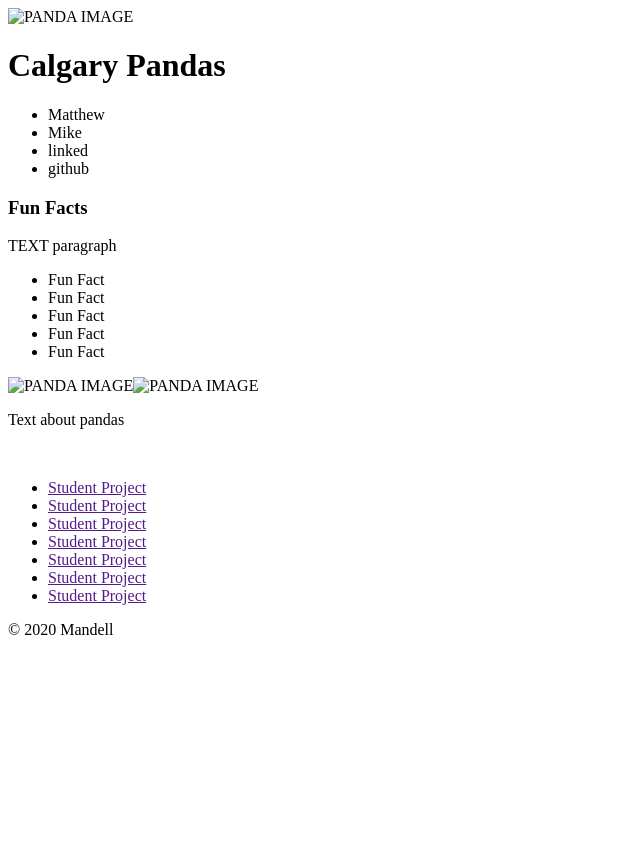
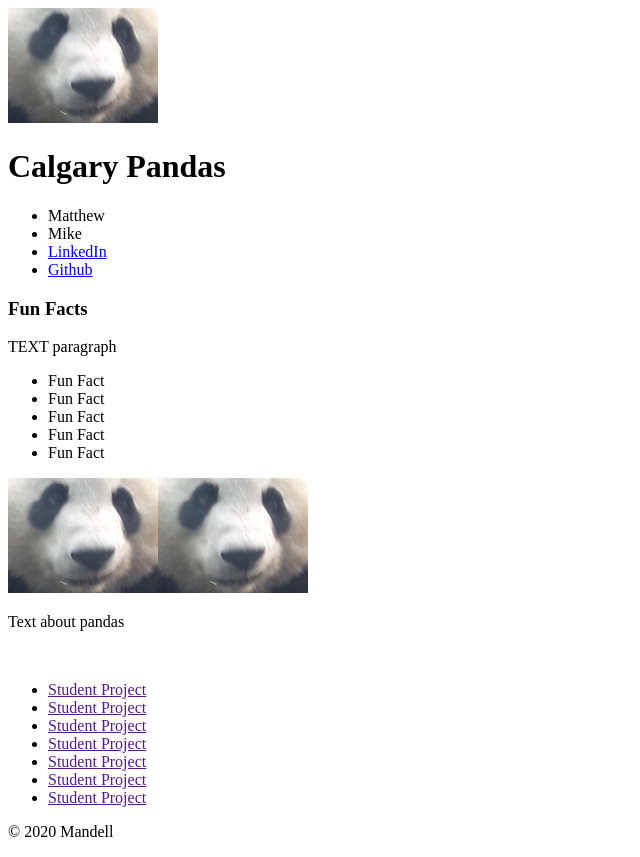
Before and after one commit to DaddyBearSEA/class-project, a plain HTML site: page index.html in a window 1280 px wide. Shown: the whole page, without its empty margins (0-640 px from the left). Before the commit the page ends 800 px from the top, so only its background shows below. Drawn offline with Linux system fonts and the light colour scheme.

Commit message:
added Panda Icon and links on nav for personal links

```diff
--- a/index.html
+++ b/index.html
@@ -7,14 +7,14 @@
 </head>
 <body>
     <header>
-        <img src="" alt="PANDA IMAGE">
+        <img src="images/pandaicon.jpg" alt="PANDA IMAGE">
         <h1>Calgary Pandas</h1>
         <nav>
             <ul>
                 <li>Matthew</li>
                 <li>Mike</li>
-                <li>linked</li>
-                <li>github</li>
+                <li><a href="https://www.linkedin.com/in/massagep101/">LinkedIn</a></li>
+                <li><a href="https://github.com/DaddyBearSEA?tab=repositories">Github</a></li>
             </ul>
         </nav>
     </header>
@@ -31,7 +31,7 @@
             </ul>
         </section>
         <section>
-            <img src="" alt="PANDA IMAGE"><img src="" alt="PANDA IMAGE">
+            <img src="images/pandaicon.jpg" alt="PANDA IMAGE"><img src="images/pandaicon.jpg" alt="PANDA IMAGE">
             <p>Text about pandas</p>
         </section>
     </main>
```
Also changed, not shown: images/pandaicon.jpg (added).
